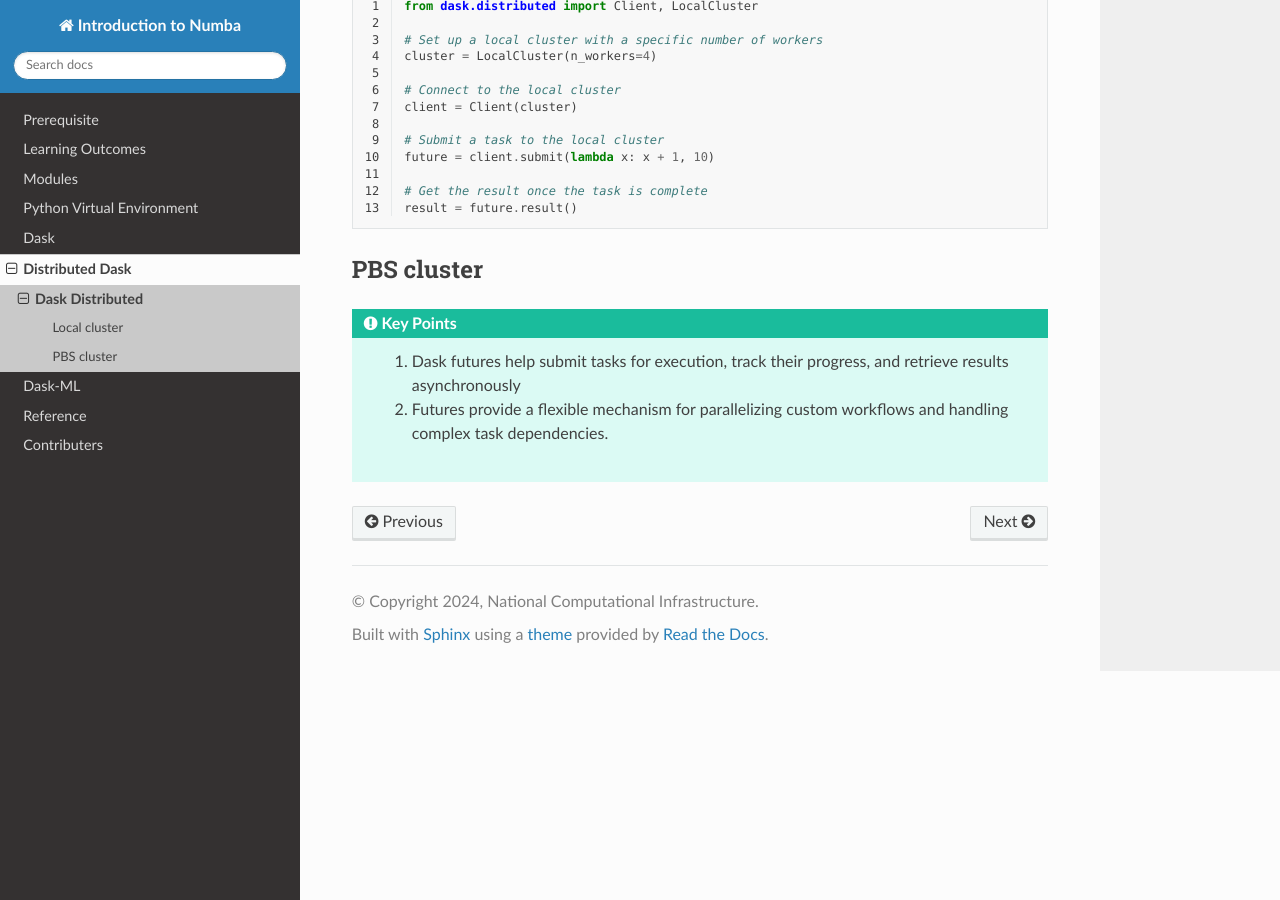
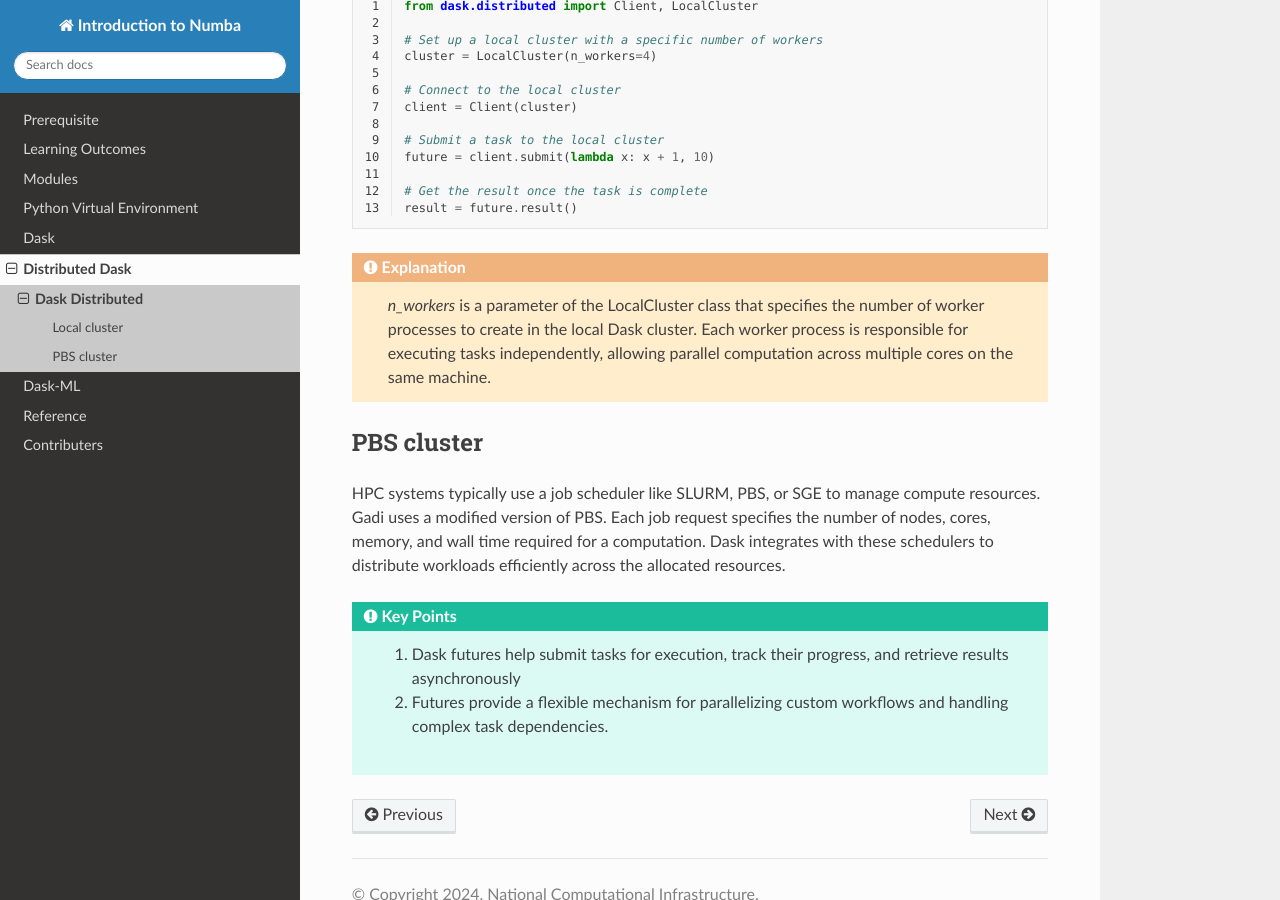
Before and after one commit to NCI900-Training-Organisation/intro-to-dask, a Sphinx documentation site: the page built from docs/source/tutorial/DistDask/dist_intro.rst, in a window 1280 px wide and 900 px high, scrolled down 1444 px. Built offline with Sphinx 7.4.7 and the Read the Docs theme 3.1.0, drawn with Linux system fonts in a browser that asks for light colours.

Commit message:
headings corrected

```diff
--- a/docs/source/tutorial/Dask/dataframe.rst
+++ b/docs/source/tutorial/Dask/dataframe.rst
@@ -47,7 +47,7 @@
 
 
 Dask DataFrame vs. Pandas DataFrame
-^^^^^^^^^^^^^^^^^^^^^^^^^^^^^^^^^^^^^
+~~~~~~~~~~~~~~~~~~~~~~~~~~~~~~~~~~~~~~~~~
 1. **Scale:** Dask DataFrame can scale beyond memory by using partitions, while pandas DataFrame is limited by the available system memory.
 
 2. **Lazy Evaluation:** Dask uses lazy evaluation, so computations are deferred until `.compute()` is called. Pandas executes operations immediately.
@@ -55,7 +55,7 @@
 3. **Parallelism:** Dask DataFrame leverages parallel and distributed execution, making it more suitable for large-scale computations compared to pandas.
 
 When to Use Dask DataFrame
-^^^^^^^^^^^^^^^^^^^^^^^^^^^^
+~~~~~~~~~~~~~~~~~~~~~~~~~~~~~~~~~~~~~~~~~
 
 1. **Large Datasets: ** When working with datasets that are too large to fit into memory on a single machine.
 
--- a/docs/source/tutorial/Dask/futures.rst
+++ b/docs/source/tutorial/Dask/futures.rst
@@ -15,7 +15,7 @@
 once the computation completes. Futures allow you to execute computations in parallel while controlling when and how to access the results.
 
 Key Concepts of Dask Futures
-^^^^^^^^^^^^^^^^^^^^^^^^^^^^^
+~~~~~~~~~~~~~~~~~~~~~~~~~~~~~~~~~~~~~~~~~
 
 1. **Asynchronous Computation:** Futures in Dask represent tasks that are being computed asynchronously. They don’t block the rest of your program, allowing you to continue with other work while waiting for the result.
 When you submit a task, Dask schedules it to run on available workers. A Future object is returned, which represents the eventual result of that task.
@@ -31,7 +31,7 @@
 6. **Interaction with dask.delayed():** Futures can be integrated with higher-level Dask abstractions like `dask.delayed()` to perform asynchronous computations. You can submit delayed tasks to a Dask scheduler and get back future objects that you can use to monitor or collect results when they are ready.
 
 How to Use Dask Futures
-^^^^^^^^^^^^^^^^^^^^^^^^
+~~~~~~~~~~~~~~~~~~~~~~~~~~~~~~~~~~~~~~~~~
 
 1. **Submitting Tasks:** To create a future, you can use the submit() function from Dask's Client. This function schedules a computation to be executed on a worker and returns a future representing the result.
 
@@ -61,7 +61,7 @@
     result = future.result()
 
 Key Methods with Dask Futures
-^^^^^^^^^^^^^^^^^^^^^^^^^^^^^^
+~~~~~~~~~~~~~~~~~~~~~~~~~~~~~~~~~~~~~~~~~
 
 1. `submit()`: Schedules a task for execution on a Dask worker and returns a future.
 
--- a/docs/source/tutorial/DistDask/dist_intro.rst
+++ b/docs/source/tutorial/DistDask/dist_intro.rst
@@ -28,7 +28,7 @@
 
 
 Local cluster
-^^^^^^^^^^^^^^
+~~~~~~~~~~~~~~~
 
 A local cluster in Dask refers to running Dask's distributed computing framework on your local machine, using multiple processes or threads for
 parallelism without needing a distributed system or cluster of remote machines. It allows you to take advantage of multiple CPU cores on a
@@ -51,9 +51,20 @@
     # Get the result once the task is complete
     result = future.result()
 
+.. admonition:: Explanation
+   :class: attention
+
+        `n_workers` is a parameter of the LocalCluster class that specifies the number of worker processes
+        to create in the local Dask cluster. Each worker process is responsible for executing tasks
+        independently, allowing parallel computation across multiple cores on the same machine.
 
 PBS cluster
-^^^^^^^^^^^^^^
+~~~~~~~~~~~~~~~
+
+HPC systems typically use a job scheduler like SLURM, PBS, or SGE to manage compute resources. Gadi uses
+a modified version of PBS. Each job request specifies the number of nodes, cores, memory, and wall
+time required for a computation. Dask integrates with these schedulers to distribute workloads
+efficiently across the allocated resources.
 
 
 
```
Also changed, not shown: docs/source/tutorial/Dask/collections.rst (+5 -5 lines), docs/source/tutorial/Dask/delayed.rst (+4 -4 lines).
